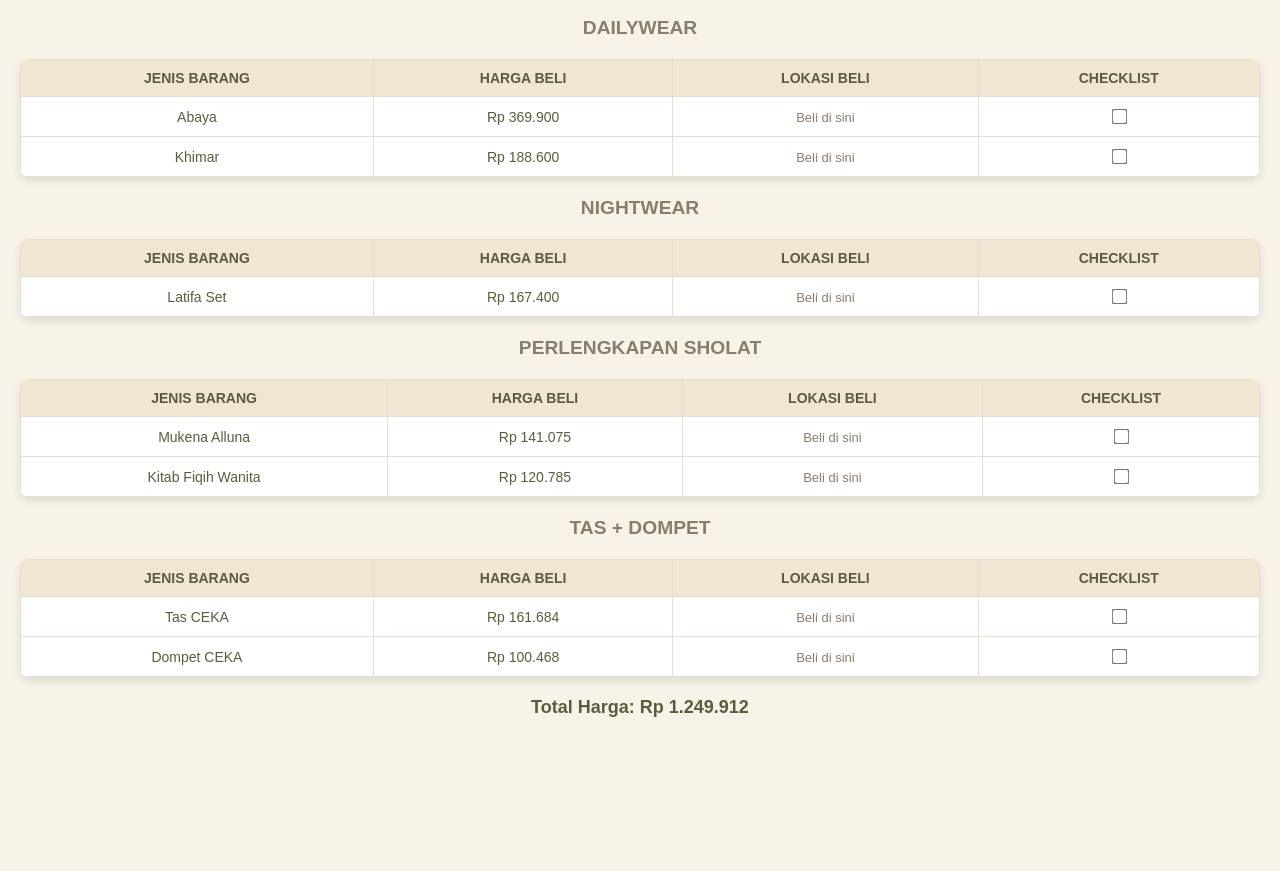
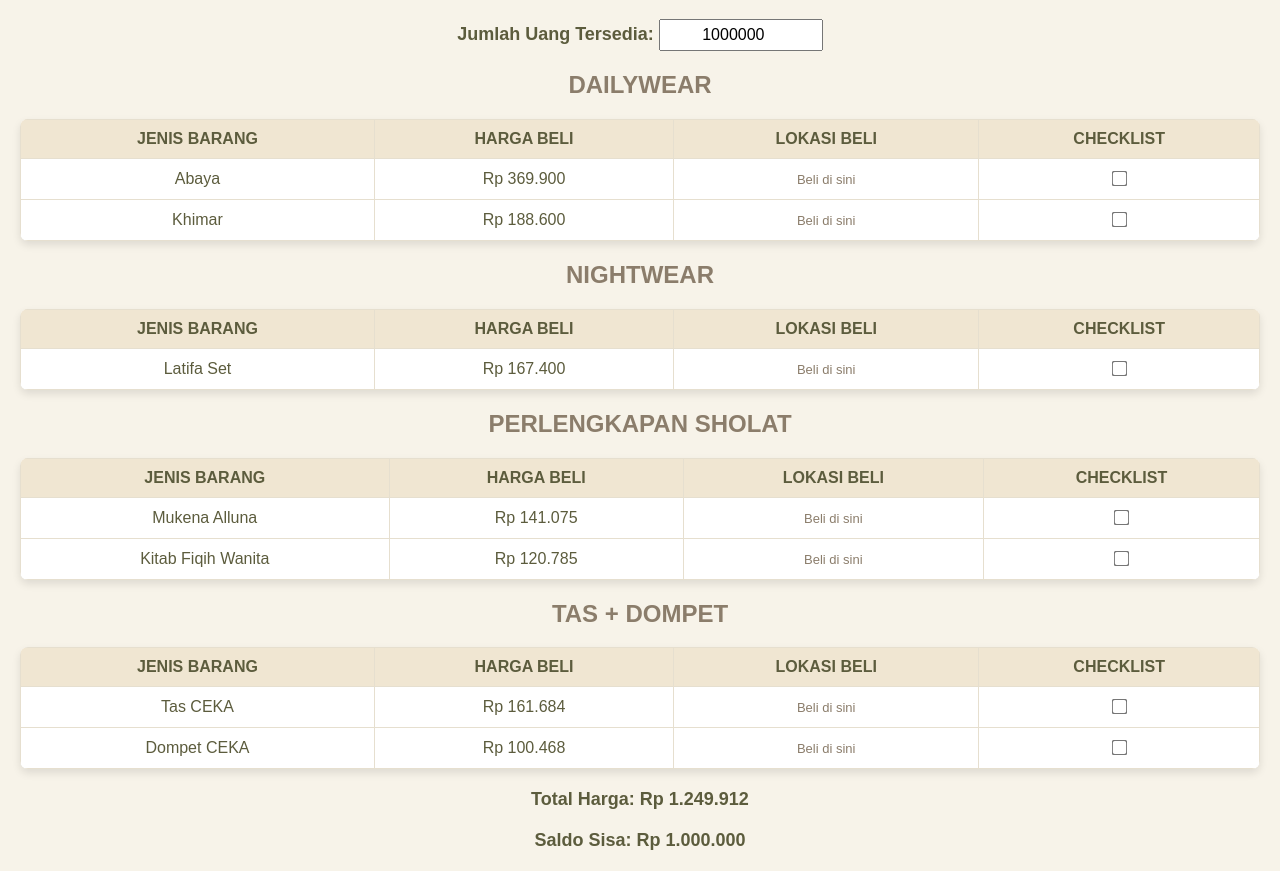
Before and after one commit to afbrn26/seserahan, a plain HTML site: page index.html in a window 1280 px wide. Shown: the part 61-932 px from the top of the page. Before the commit the page ends 800 px from the top, so only its background shows below. Drawn offline with Linux system fonts and the light colour scheme.

Commit message:
Update index.html

```diff
--- a/index.html
+++ b/index.html
@@ -7,24 +7,21 @@
     <style>
         body {
             font-family: Arial, sans-serif;
-            background-color: #f7f3e9; /* Latar belakang cream */
+            background-color: #f7f3e9;
             color: #5c5c3d;
             margin: 20px;
         }
         h1 {
             text-align: center;
             color: #8b7d6b;
-            margin-bottom: 20px;
         }
         h2 {
             color: #8b7d6b;
             text-align: center;
-            margin: 20px 0;
             text-transform: uppercase;
-            font-size: 1.2em;
         }
         table {
-            width: 100%; /* Full width untuk layar kecil */
+            width: 100%;
             margin: 0 auto 20px;
             border-collapse: collapse;
             background-color: #fff;
@@ -36,7 +33,6 @@
             border: 1px solid #e6dfcf;
             padding: 10px;
             text-align: center;
-            font-size: 14px; /* Ukuran font lebih kecil untuk layar kecil */
         }
         th {
             background-color: #f0e6d2;
@@ -57,32 +53,32 @@
             transform: scale(1.2);
             cursor: pointer;
         }
-        .total-harga {
+        .total-harga, .saldo {
             text-align: center;
             font-size: 18px;
             font-weight: bold;
             margin-top: 20px;
         }
-        @media (max-width: 600px) {
-            th, td {
-                font-size: 12px; /* Ukuran font lebih kecil untuk layar kecil */
-                padding: 8px;
-            }
-            h1, h2 {
-                font-size: 18px; /* Ukuran heading lebih kecil */
-            }
-            table {
-                width: 100%; /* Lebar penuh untuk layar kecil */
-            }
+        input[type="number"] {
+            width: 150px;
+            padding: 5px;
+            font-size: 16px;
+            text-align: center;
         }
     </style>
 </head>
 <body>
     <h1>Daftar Seserahan Destya</h1>
-    <div id="kelompok-seserahan">
-        <!-- Kelompok data akan diisi dengan JavaScript -->
+
+    <div class="saldo">
+        <label for="saldo-awal">Jumlah Uang Tersedia: </label>
+        <input type="number" id="saldo-awal" value="1000000" oninput="updateSaldo()">
     </div>
+
+    <div id="kelompok-seserahan"></div>
+
     <div class="total-harga">Total Harga: <span id="total-harga">Rp 0</span></div>
+    <div class="saldo">Saldo Sisa: <span id="saldo-sisa">Rp 0</span></div>
 
     <script>
         const seserahan = [
@@ -109,8 +105,8 @@
             {
                 kelompok: "Tas + Dompet",
                 items: [
-                    {jenis: "Tas CEKA", harga: 161684, lokasi: "https://id.shp.ee/vTqKXi3"},
-                    {jenis: "Dompet CEKA", harga: 100468, lokasi: "https://id.shp.ee/yGqFBqy"}
+                    { jenis: "Tas CEKA", harga: 161684, lokasi: "https://id.shp.ee/vTqKXi3" },
+                    { jenis: "Dompet CEKA", harga: 100468, lokasi: "https://id.shp.ee/yGqFBqy" }
                 ]
             }
         ];
@@ -133,6 +129,19 @@
                 return acc + kelompok.items.reduce((sum, item) => sum + item.harga, 0);
             }, 0);
             document.getElementById('total-harga').textContent = formatRupiah(total);
+        }
+
+        function hitungSaldoSisa() {
+            let saldoAwal = parseInt(document.getElementById('saldo-awal').value) || 0;
+            let totalDikurangi = 0;
+            for (const key in checklistStatus) {
+                if (checklistStatus[key]) {
+                    const [kelompokIndex, itemIndex] = key.split('-').map(Number);
+                    totalDikurangi += seserahan[kelompokIndex].items[itemIndex].harga;
+                }
+            }
+            let saldoSisa = saldoAwal - totalDikurangi;
+            document.getElementById('saldo-sisa').textContent = formatRupiah(saldoSisa);
         }
 
         const checklistStatus = loadChecklistStatus();
@@ -167,6 +176,7 @@
                 container.appendChild(table);
             });
             hitungTotalHarga();
+            hitungSaldoSisa();
         }
 
         function toggleChecklist(itemId) {
@@ -175,6 +185,10 @@
             renderSeserahan();
         }
 
+        function updateSaldo() {
+            hitungSaldoSisa();
+        }
+
         renderSeserahan();
     </script>
 </body>
```
